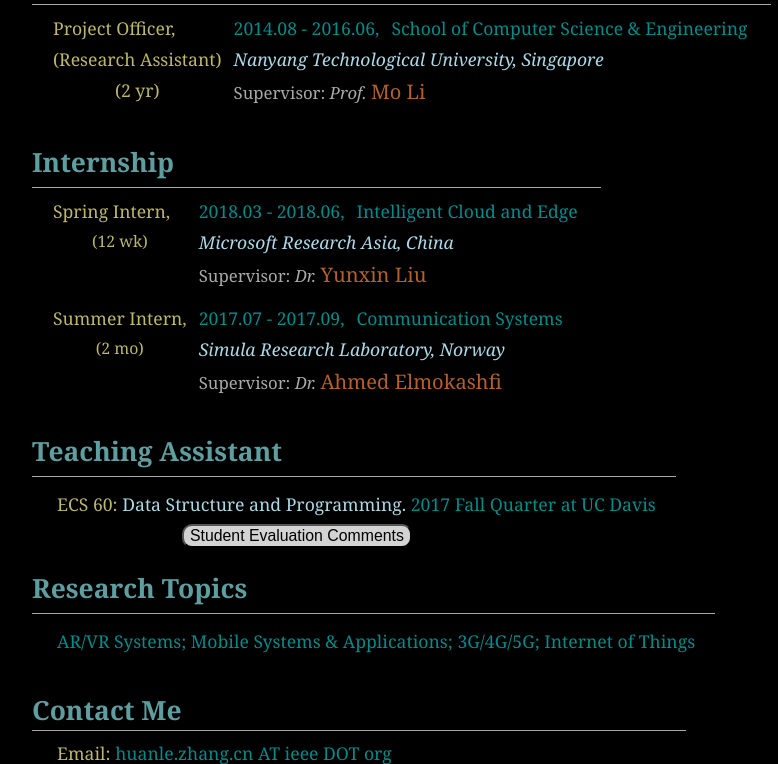
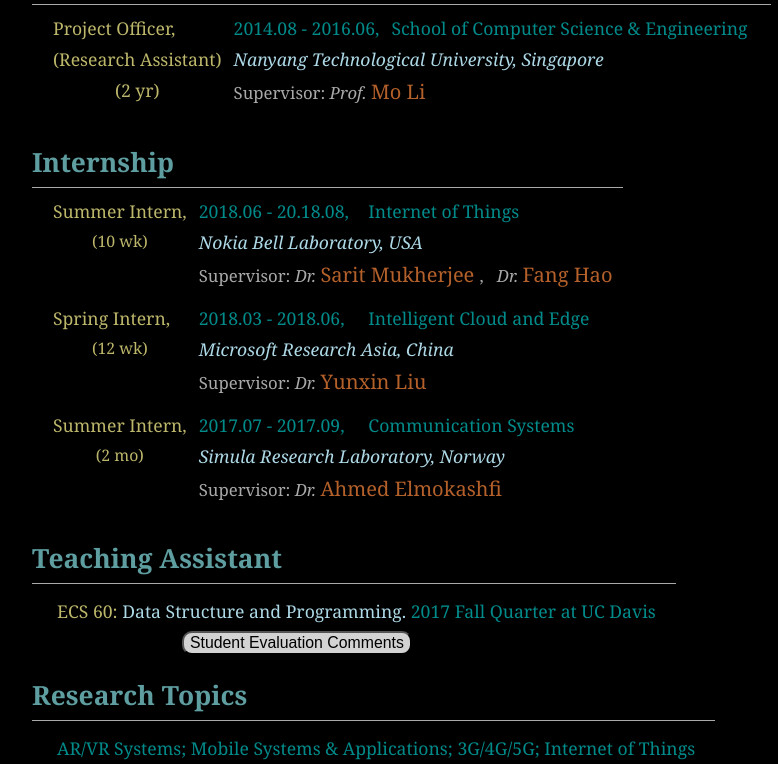
Before and after one commit to dtczhl/dtc-personal-website, a PHP site: page / in a window 1280 px wide. Shown: the part 586-1350 px from the top of the page, without its empty margins (6-784 px from the left). Run offline with PHP 8.4, Linux system fonts and the light colour scheme.

Commit message:
+bell lab

```diff
--- a/index.php
+++ b/index.php
@@ -104,6 +104,23 @@
 		<section>
 			<h1 class="intern_title header_title"> Internship </h1>
 			<table class="intern_table bar_top">
+				<tr class="intern_row"> <!-- bell -->
+					<td> Summer Intern, </td>
+					<td> 2018.06 - 20.18.08, </td>
+					<td> Internet of Things </td>
+					<td> </td>
+				</tr>
+				<tr class="company_row">
+					<td class="duration"> (10 wk) </td>
+					<td colspan="3"> Nokia Bell Laboratory, USA </td>
+				</tr>
+				<tr class="supervisor_row">
+					<td></td>
+					<td colspan="3"> Supervisor: <span class="supervisor">
+						<i>Dr.</i> <span class="supervisor_name"> <a href="https://www.bell-labs.com/usr/sarit.mukherjee" rel="external" target="_blank"> Sarit Mukherjee </a></span>,&nbsp;&nbsp;
+						<i>Dr.</i> <span class="supervisor_name"> <a href="https://www.bell-labs.com/usr/fang.hao" rel="external" target="_blank"> Fang Hao </a></span>
+					</span> </td>
+				</tr>
 				<tr class="intern_row"> <!-- msra -->
 					<td> Spring Intern, </td>
 					<td> 2018.03 - 2018.06, </td>
```
